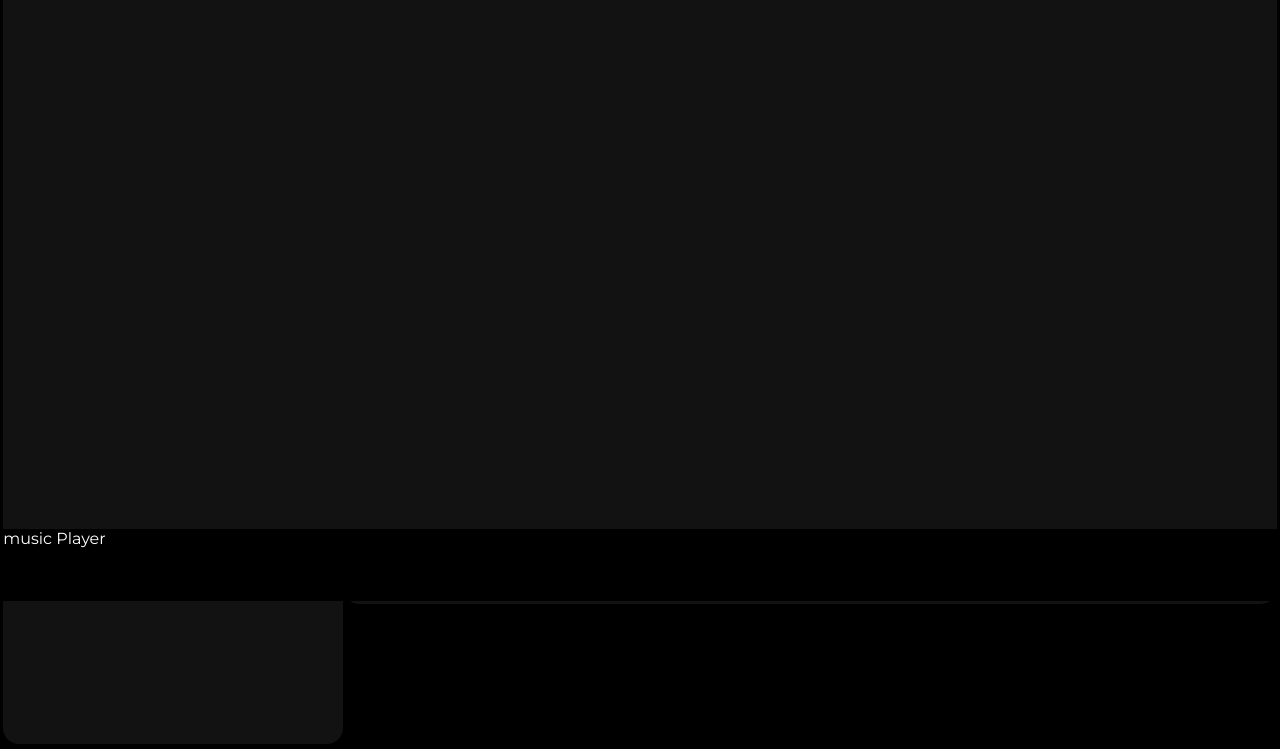
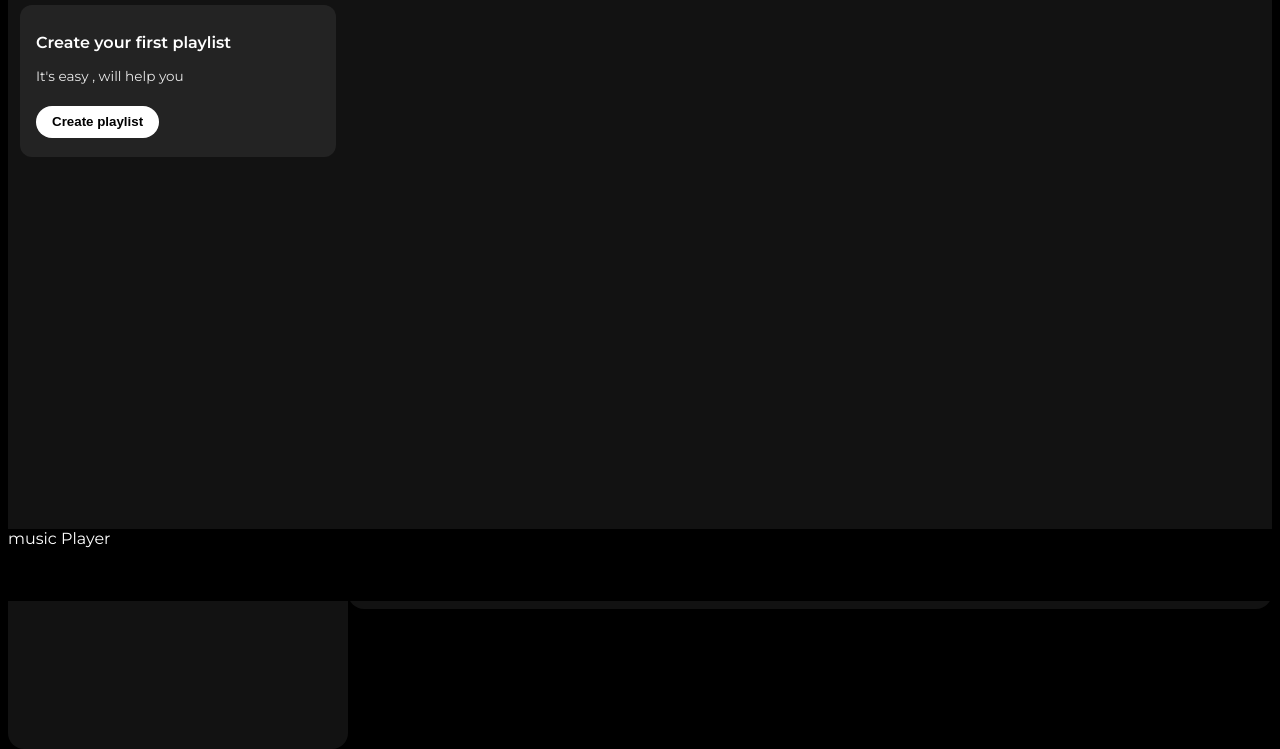
Before and after one commit to PratikSalunke00/Spotify-Clone, a plain HTML site: page index.html in a window 1280 px wide. Shown: the part 199-948 px from the top of the page. Drawn offline with Linux system fonts and the light colour scheme.

Commit message:
first box completed

```diff
--- a/index.html
+++ b/index.html
@@ -40,7 +40,12 @@
                         <i class="fa-solid fa-arrow-right"></i>
                     </div>
                 </div>
-                <div class="boxes">
+                <div class="lib-box">
+                    <div class="box">
+                        <p class="box-p1">Create your first playlist</p>
+                        <p class="box-p2">It's easy , will help you</p>
+                        <button class="badge">Create playlist</button>
+                    </div>
                 </div>
             </div>
         </div>
--- a/style.css
+++ b/style.css
@@ -9,7 +9,7 @@ body {
 .main {
     display: flex;
     height: 100vh;
-    padding: 0.2rem;
+    padding: 0.5rem;
 }
 
 .sidebar {
@@ -103,3 +103,33 @@ a {
 .icons i:hover {
     opacity:1;
 }
+
+.box{
+    background-color: #232323;
+    height: 8rem;
+    border-radius: 0.75rem;
+    margin: 0.5rem 0 0.5rem 0;
+    padding:0.75rem 1rem ;
+
+}
+
+.box-p1{
+    font-size: 1rem;
+    font-weight: 550;
+}
+
+.box-p2{
+    font-size: 0.85rem;
+    opacity: 0.9;
+}
+
+.badge{
+    background-color: #fff;
+    border:none;
+    border-radius: 100px;
+    padding: 0.35rem 1rem;
+    font-weight: 700;
+    margin-top: 0.5rem;
+    height: 2rem;
+    width: fit-content;
+}
```
